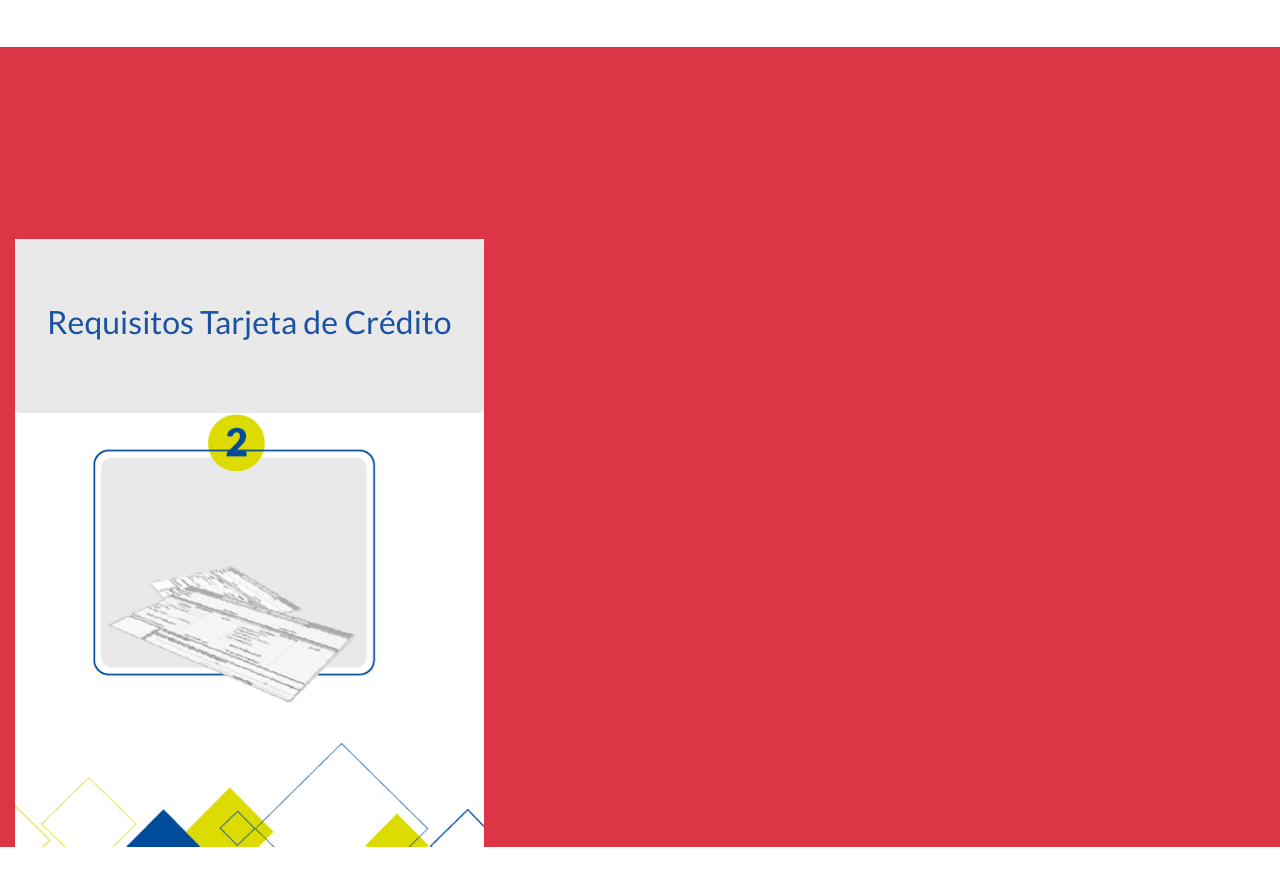
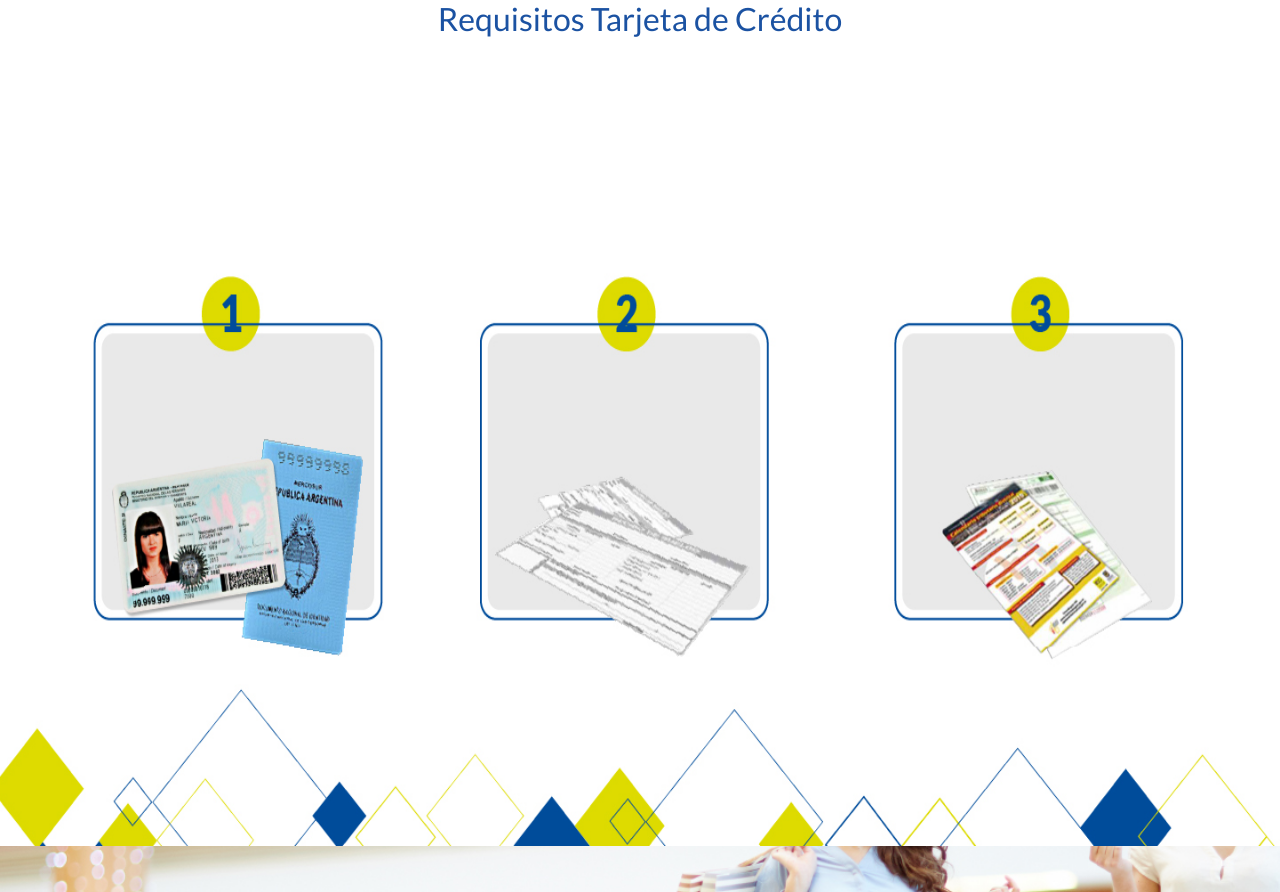
Before and after one commit to nceleri/restyling--web, a PHP site: page /Vistas/tarjeta.php in a window 1280 px wide. Shown: the part 801-1693 px from the top of the page. Run offline with PHP 8.4, Linux system fonts and the light colour scheme; some libraries are stand-ins or nearby versions.

Commit message:
imagenes tarjeta, ver el ajuste

```diff
--- a/Vistas/empresa.php
+++ b/Vistas/empresa.php
@@ -2,10 +2,10 @@
 	include ("nav.php");
 ?>
 
-		<div class="container-fluid  m-superior-empresa d-flex" name="empresa">
+		<div class="container-fluid d-flex" name="">
 			<div class="row align-content-center">
 				<div class="col-12 p-0">
-					<img class=" img-fluid d-none d-md-block img-empresa" src="../img/1x/Laempresa.jpg" alt="">
+					<img class=" img-fluid d-none d-md-block img-completa" src="../img/1x/Laempresa.jpg" alt="">
 					<img class=" img-fluid d-block d-md-none" src="../img/1x/LaEmpresaMobile.jpg" alt="">
 				</div>
 				<div class="d-md-flex alto-empresa ">
--- a/Vistas/nav.php
+++ b/Vistas/nav.php
@@ -28,8 +28,20 @@
                 <div class="collapse navbar-collapse  " id="navbarSupportedContent">
 					<ul class="navbar-nav mr-auto  w-100 justify-content-between">
 
-						<li class="nav-item nav-text">
+						<!-- <li class="nav-item nav-text">
 							<a class="nav-link" id="desplegable" href="index.php">Inicio <span class="sr-only">(current)</span></a>
+						</li> -->
+
+						<!-- nosotros -->
+						<li class="nav-item dropdown open bg-transparent">
+						<button class="btn bg-transparent px-0" type="button" id="desplegable" data-toggle="dropdown" aria-haspopup="true" aria-expanded="false">Nosotros</button>
+
+							<div class="dropdown-menu bg-desplegable">
+								<a class="dropdown-item" href="empresa.php">La Empresa</a>
+								<a class="dropdown-item" href="sucursal.php">Sucursales</a>
+                                <a class="dropdown-item" href="index.php#lugaresPago">Centros de Cobro</a>
+                                <a class="dropdown-item" href="enviar_cv.php">Trabaja con nosotros</a>
+							</div>
 						</li>
 
 						<!-- cliente -->
@@ -43,6 +55,9 @@
 										<li><a class="dropdown-item" tabindex="-1" href="turnos.php">Solicita un turno</a></li>
 										<li role="presentation" class="dropdown-header">Tarjeta</li>
 										<li><a class="dropdown-item" tabindex="-1" href="tarjeta.php" >Tarjeta de Crédito</a></li>
+
+										<li><a class="dropdown-item" tabindex="-1" href="https://www.infotarjetas.com.ar/login.aspx?tid=28" >Ingresa a tu Cuenta</a></li>
+
 										<li><a class="dropdown-item" tabindex="-1" href="tarjeta.php#requisitos_tarjeta" >Requisitos</a></li>
 										<li><a class="dropdown-item" tabindex="-1" href="tarjeta.php#solicita_tarjeta" >Pedi la Tuya</a></li>
 										<li><a class="dropdown-item" tabindex="-1" href="tarjeta.php#inicio_sesion_tarjeta" >Seguimiento de Cuenta</a></li>
@@ -87,13 +102,13 @@
 							<a class="nav-link" id="desplegable" href="centro_ayuda.php">Centro de Ayuda</a>
 						</li>
 
-						<!-- inicio de sesio -->
+						<!-- inicio de sesio
 						<li class="nav-item">
 							<a type="button" class="btn btn-outline-light btn-outline-light-top border border-white font-weight-bold" id="btn-ingreso"
 								 href="https://www.infotarjetas.com.ar/login.aspx?tid=28">
 								 Iniciar Sesión
 							</a>
-						</li>
+						</li> -->
 					</ul>
 
 
--- a/Vistas/tarjeta.php
+++ b/Vistas/tarjeta.php
@@ -5,56 +5,82 @@ include("nav.php");
     <!-- SOLICITAR TARJETA -->
     <div id="solicita_tarjeta" class="container-fluid  p-0 m-0 alto d-flex mb-5">
         <div class="row m-0 p-0 fondo-imagen-tarjeta  align-content-center justify-content-center">
+
             <div class="col-md-6">
                 <div class="jumbotron bg-transparente">
                     <!-- <h1 class="display-1"></h1> -->
                     <p class="lead">¿Necesitás tu tarjeta de crédito?</p>
                     <hr class="my-2">
                     <p class="lead">
-                    <a class="btn pildora-amarilla " href="tarjeta_form.php" role="button">Solicitá tu Tarjeta</a>
+                        <a class="btn pildora-amarilla " href="tarjeta_form.php" role="button">SOLICITALA AQUÍ</a>
                     </p>
                 </div>
             </div>
         </div>
     </div>
     <!-- REQUISITOS TARJETA -->
+    <!-- <div   class="container-fluid p-0 m-0 fondo-tarjeta-requisito"> <h2 class="">Requisitos Tarjeta de Crédito</h2>  </div> -->
 
+    <div id="requisitos_tarjeta" class="container-fluid d-flex " name="">
 
-<div id="requisitos_tarjeta" class="container-fluid  m-superior alto mb-5  d-flex bg-danger ">
-    <div class="row m-0 p-0 ">
-        <div class="fondo-tarjeta-requisito">
+		<div class="row align-content-center justify-content-center">
+            <div class="col-12 text-center">
+				<h2 class="">Requisitos Tarjeta de Crédito</h2>
+            </div>
+            <div class="col-12 p-0">
+
+                <img class=" img-fluid d-none d-md-block img-completa" src="../img/1x/RequisitosTarjeta.jpg" alt="">
+                <img class=" img-fluid d-block d-md-none" src="../img/1x/RequisitosTarjetaMobile.jpg" alt="">
+            </div>
+        </div>
+    </div>
+
+    <!--<div id="requisitos_tarjeta"  class="container-fluid d-flex align-items-center justify-content-center p-0 m-0  fondo-tarjeta-requisito">
+    <div class="row d-flex align-items-center text-center">
+            <div class="">
                 <div class="jumbotron bg-transparente ">
                     <h2 class="">Requisitos Tarjeta de Crédito</h2>
                 </div>
             </div>
         </div>
+    </div>-->
+
+    <!-- FILTRO COMERCIOS -->
+    <div id="comercios_tarjeta" class="container-fluid p-0 m-0 alto d-flex" id="comercios">
+        <div class="row m-0 p-0 fondo-imagen-tarjeta-comercios  align-content-center justify-content-center">
+            <div class="col-md-6">
+                <div class="jumbotron bg-transparente">
+                    <!-- <h1 class="display-1"></h1> -->
+                    <p class="lead">Comercios Adheridos</p>
+                    <hr class="my-2">
+                    <div class="container">
+                        <div class="row ">
+                            <div class="col">
+                                <form action="">
+                                    <div class="row">
+                                        <div class="form-group col-6">
+                                            <label for="exampleFormControlSelect1">Rubro</label>
+                                            <select class="form-control" id="exampleFormControlSelect1">
+                                                <option>C1</option>
+                                                <option>C2</option>
+                                            </select>
                                         </div>
-<!--  <div id="requisitos_tarjeta" class="container m-superior alto mb-5  d-flex bg-danger">
-    <div class="row m-0 p-0
-        align-content-center justify-content-center ">
-        <h2 class="text-center my-4 mx-4" >Requisitos Tarjeta de Crédito</h2>
-         <div class="contenedor-imagen col-md-12 img-fluid"> -->
-<!-- <a class="img-fluid" href="#" data-toggle="modal" data-target="#modal">
-            <img src="../img/requisitos_tarjeta.jpg" class="img-fluid imagen" alt="">
-            <img src="../img/1x/RequisitosTarjeta.jpg" class="img-fluid d-none d-md-block" alt="...">
-            <img src="../img/1x/RequisitosTarjetaMobile.jpg" class="img-fluid d-md-none" alt="...">
-            </a>
+                                        <div class="form-group col-6">
+                                            <label for="exampleFormControlSelect1">Localidad</label>
+                                            <select class="form-control" id="exampleFormControlSelect1">
+                                                <option>C1</option>
+                                                <option>C2</option>
+                                            </select>
                                         </div>
                                     </div>
-    </div>-->
-
-<!-- INICIAR SESION -->
-<div id="inicio_sesion_tarjeta" class="container-fluid p-0 m-0 alto d-flex mb-5">
-    <div class="row m-0 p-0 fondo-imagen-tarjeta-ingreso  align-content-center justify-content-center">
-        <div class="col-md-6">
-            <div class="jumbotron bg-transparente-tarjeta">
-                <!-- <h1 class="display-1"></h1> -->
-                <p class="lead">¿Querés realizar el seguimiento de tu cuenta?</p>
-                <hr class="my-2">
+                                </form>
+                            </div>
+                        </div>
+                    </div>
+                </div>
                 <p class="lead">
-                    <a class="btn pildora-amarilla" href="https://www.infotarjetas.com.ar/login.aspx?tid=28" role="button">Iniciar Sesión</a>
+                    <a class="btn pildora-amarilla" href="#" role="button">Buscar</a>
                 </p>
-            </div>
             </div>
         </div>
     </div>
@@ -83,7 +109,7 @@ include("nav.php");
                         </div>
                         <div class="row">
                             <div class="form-group col-12 text-center mt-4">
-                            <button class="btn btn-primary btn-primary" name="button" id="button">Mostrar Resumen</button>
+                                <button class="btn pildora-amarilla" name="button" id="button">Mostrar Resumen</button>
                             </div>
                         </div>
                     </form>
@@ -100,48 +126,26 @@ include("nav.php");
         </div>
     </div>
 
-<!-- FILTRO COMERCIOS -->
-<div id="comercios_tarjeta" class="container-fluid  p-0 m-0 alto d-flex" id="comercios">
-    <div class="row m-0 p-0 fondo-imagen-tarjeta-comercios  align-content-center justify-content-center">
+      <!-- INICIAR SESION -->
+    <div id="inicio_sesion_tarjeta" class="container-fluid p-0 m-0 alto d-flex mb-5">
+        <div class="row m-0 p-0 fondo-imagen-tarjeta-ingreso  align-content-center justify-content-center">
             <div class="col-md-6">
-            <div class="jumbotron bg-transparente">
+                <div class="jumbotron bg-transparente-tarjeta">
                     <!-- <h1 class="display-1"></h1> -->
-                <p class="lead">Comercios Adheridos</p>
+                    <p class="lead">¿Querés realizar el seguimiento de tu cuenta?</p>
                     <hr class="my-2">
-                <div class="container">
-                    <div class="row ">
-                        <div class="col">
-                            <form action="">
-                                <div class="row">
-                                    <div class="form-group col-6">
-                                        <label for="exampleFormControlSelect1">Rubro</label>
-                                        <select class="form-control" id="exampleFormControlSelect1">
-                                            <option>C1</option>
-                                            <option>C2</option>
-                                        </select>
-                                    </div>
-                                    <div class="form-group col-6">
-                                        <label for="exampleFormControlSelect1">Localidad</label>
-                                        <select class="form-control" id="exampleFormControlSelect1">
-                                            <option>C1</option>
-                                            <option>C2</option>
-                                        </select>
-                                    </div>
-                                </div>
-                            </form>
-                        </div>
-
-                    </div>
-                </div>
-            </div>
                     <p class="lead">
-                <a class="btn btn-primary btn-lg" href="#" role="button">Buscar</a>
+                        <a class="btn pildora-amarilla" href="https://www.infotarjetas.com.ar/login.aspx?tid=28" role="button">Iniciar Sesión</a>
                     </p>
                 </div>
             </div>
         </div>
     </div>
 
+
+
+<!-- </div> -->
+
 <?php
 include("footer.php");
 ?>
--- a/css/estilos.css
+++ b/css/estilos.css
@@ -143,8 +144,12 @@ body{
 }
 
 /* llega al final */
-.img-empresa{
+.img-completa{
 	width: 240vh !important;
+	height: 100vh;
+}
+
+.completa{
 	height: 100vh;
 }
 
@@ -482,7 +487,12 @@ body{
 	  text-align: center;
   }
 
-  .fondo-tarjeta-requisito{
+#requisitos_tarjeta{
+	height: 70vh;
+	margin-top: 9rem;
+}
+
+.fondo-tarjeta-requisito{
 	background: url(../img/1x/RequisitosTarjeta.jpg) no-repeat center;
 	-webkit-background-size: cover;
 	-moz-background-size: cover;
```
Also changed, not shown: other parts of css/estilos.css (+37 -10 lines), Vistas/enviar_cv.php (+13 -6 lines), Vistas/index.php (+4 -15 lines), Vistas/sucursal.php (+10 -0 lines). Lines whose indentation alone changed are shown as unchanged.
